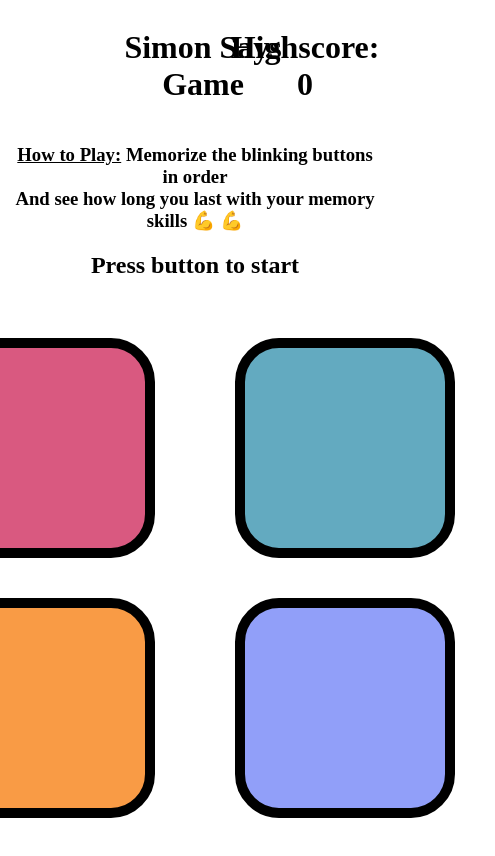
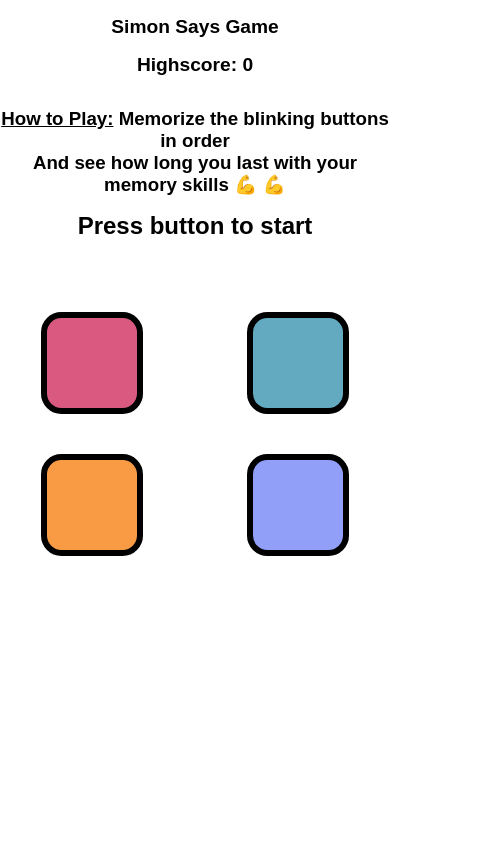
Before and after one commit to Jitzkg/simon-says-game, a plain HTML site: page index.html in a window 390 px wide. Shown: the whole page, 495 px wide, since content can reach past the window. Drawn offline with Linux system fonts and the light colour scheme.

Commit message:
Add some responsiveness to work on phone as well

```diff
--- a/app.js
+++ b/app.js
@@ -6,18 +6,15 @@ let hghscore = 0;
 let started = false;
 let h2 = document.querySelector("h2");
 let body = document.querySelector("body");
-const heading = document.getElementById("game");
-const highScore = document.getElementById("high");
-const textWidth = heading.offsetWidth;
-const halfScreenWidth = window.innerWidth / 2-textWidth / 2;
-heading.style.transform = `translateX(${halfScreenWidth}px)`;
 
-document.addEventListener("keypress", function () {
-    if (!started) {
-        console.log("Game started");
-        started = true;
-        levelUp();
-    }
+
+["keypress", "touchstart"].forEach(eventType => {
+    document.addEventListener(eventType, function () {
+        if (!started) {
+            started = true;
+            levelUp();
+        }
+    });
 });
 
 function gameFlash(btn) {
--- a/index.html
+++ b/index.html
@@ -9,7 +9,7 @@
 </head>
 
 <body>
-    <div style="display: flex;">
+    <div class="title-bar">
         <h1 id="game">Simon Says Game</h1>
         <h1 id="high">Highscore: 0</h1>
     </div>
--- a/style.css
+++ b/style.css
@@ -1,5 +1,33 @@
 body {
+    font-family: sans-serif;
     text-align: center;
+    margin: 0;
+    padding: 0;
+}
+
+.title-bar {
+    display: flex;
+    justify-content: space-between;
+    padding: 1rem;
+    flex-wrap: wrap;
+    align-items: center;
+}
+
+#game {
+    margin: 0 auto;
+    text-align: center;
+  }
+
+#game,
+#high {
+    flex: 1 1 45%;
+    font-size: 1.5rem;
+    margin: 0.5rem;
+}
+
+h2,
+h3 {
+    margin: 1rem 0;
 }
 
 .btn {
@@ -12,29 +40,55 @@ body {
 
 .btn-container {
     display: flex;
+    align-items: center;
     justify-content: center;
+    gap: 1.5rem;
+    margin-top: 2rem;
 }
+
 .orange {
     background-color: #f99b45;
 }
+
 .red {
     background-color: #d95980;
 }
+
 .green {
     background-color: #63aac0;
 }
+
 .blue {
     background-color: #919ff9;
 }
+
 .userflash {
     background-color: green;
 }
-.flash{
+
+.flash {
     background-color: white;
 }
-.wrong{
+
+.wrong {
     background-color: red;
 }
-.high{
-    text-align:justify;
-}
+
+@media (max-width: 600px) {
+    .btn {
+      width: 90px;
+      height: 90px;
+      border-width: 6px;
+    }
+
+    #game,
+    #high {
+      flex: 1 1 100%;
+      font-size: 1.2rem;
+      text-align: center;
+    }
+
+    .title-bar {
+      padding: 0.5rem;
+    }
+  }
```
